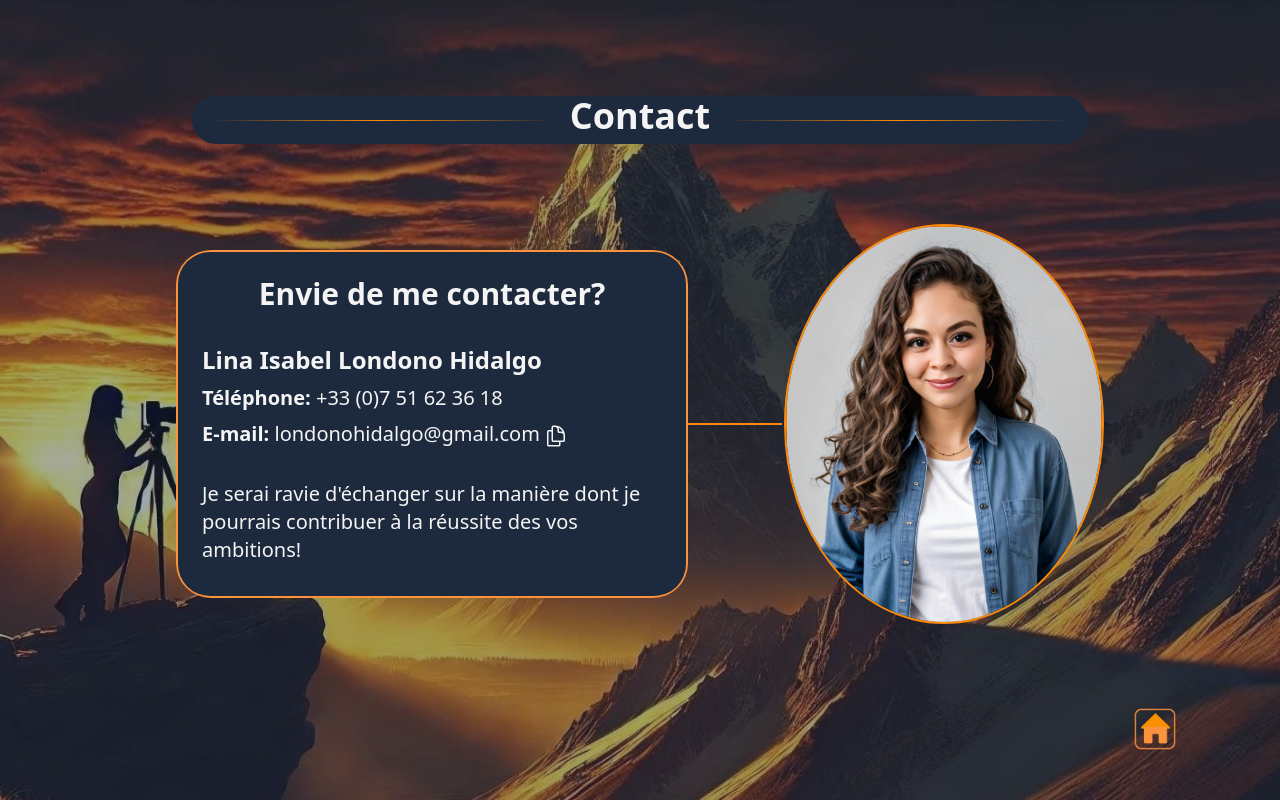
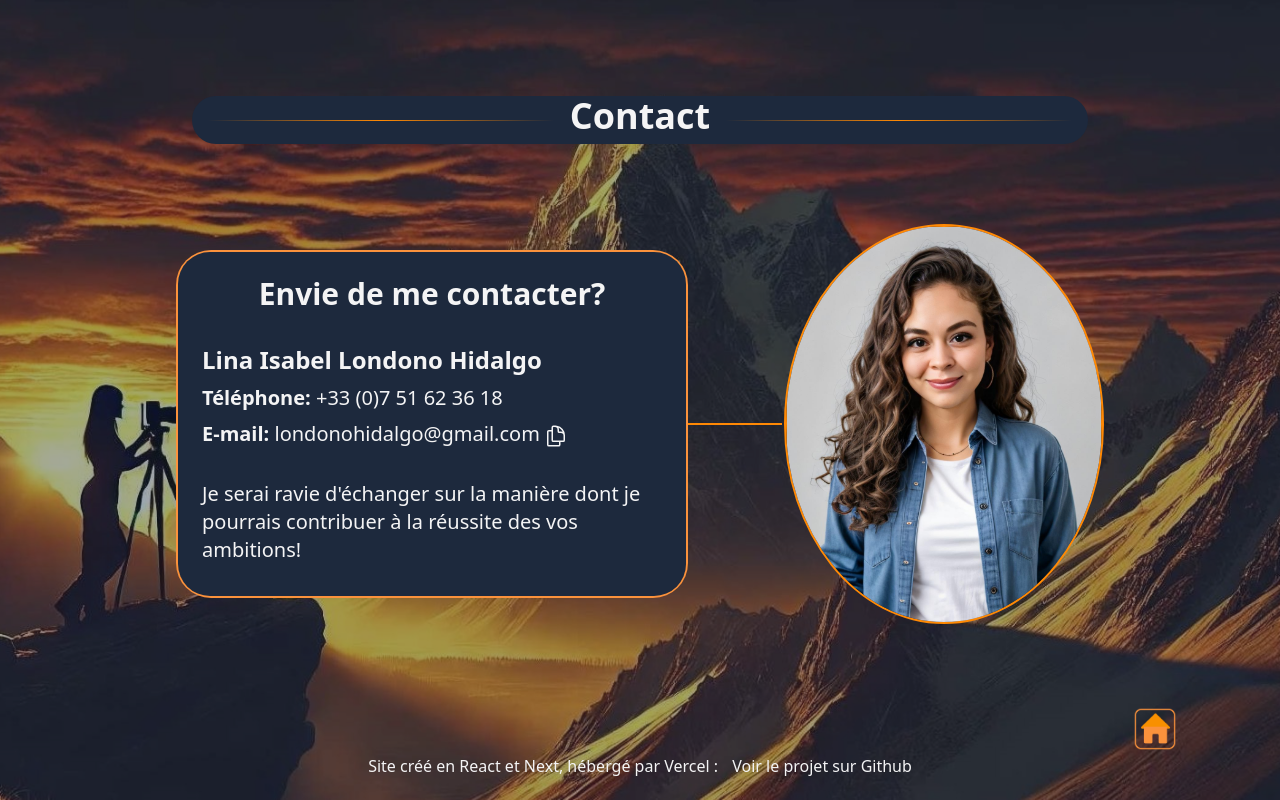
Before and after one commit to LinaIsabelLH/Portfolio, a Next.js app: page / in a window 1280 px wide. Shown: the part 3200-4000 px from the top of the page. Built offline with nearby package versions, Linux system fonts and the light colour scheme.

Commit message:
footer mis en place

```diff
--- a/components/ContactSection.tsx
+++ b/components/ContactSection.tsx
@@ -3,6 +3,7 @@ import Image from "next/image";
 import { motion } from "framer-motion";
 import styles from "../styles/home.module.css";
 import { scrollToSection } from "@/utils/scroll";
+import Footer from "./Footer";
 
 const ContactSection = () => {
   const email = "londonohidalgo@gmail.com";
@@ -110,6 +111,7 @@ const ContactSection = () => {
           />
         </button>
       </div>
+      <Footer/>
     </div>
   );
 };
--- /dev/null
+++ b/components/Footer.tsx
@@ -0,0 +1,19 @@
+
+const Footer = () => {
+  return (
+    <div className="flex flex-wrap z-10 justify-center items-center mt-auto w-full gap-x-2.5 gap-y-0 max-[1100px]:w-[calc(100%-40px)] max-[1100px]:h-auto max-[1100px]:p-[15px_20px] max-[1100px]:gap-[5px]">
+      <p className="text-zinc-100">
+        Site créé en React et Next, hébergé par Vercel :&nbsp;
+      </p>
+      <a
+        href="https://github.com/LinaIsabelLH/Portfolio"
+        target="blank"
+        className="text-zinc-100 hover:underline decoration-orange-400"
+      >
+        <p className="text-zinc-100">Voir le projet sur Github</p>
+      </a>
+    </div>
+  );
+};
+
+export default Footer;
--- a/components/Portfolio/VideoDemoButton.tsx
+++ b/components/Portfolio/VideoDemoButton.tsx
@@ -10,9 +10,9 @@ const VideoDemo = (props: Props) => {
   const { selectedProject } = props;
   const { video: videoProject } = selectedProject;
 
-  if (videoProject === null) {
+  if (videoProject === "Non disponible") {
     return;
-  } else if (videoProject != "Non disponible") {
+  } else if (videoProject != null ) {
     return (
       <a href={videoProject} target="blank">
         <h4>Vidéo Démo</h4>
--- a/components/data/MyProjectsData.tsx
+++ b/components/data/MyProjectsData.tsx
@@ -21,7 +21,7 @@ const MyProjectsList: ProjectType[] = [
     descriptions: [
       "Portfolio moderne et performant, conçu pour valoriser mes projets et compétences en développement web. Développé avec Next.js (SSR/SSG) pour des performances optimales et un bon référencement, il intègre TypeScript pour un code fiable et maintenable. L'expérience utilisateur est enrichie par des animations fluides avec AOS et Framer Motion, tandis que Tailwind CSS assure un design épuré et responsive",
     ],
-    video: null,
+    video: "Non disponible",
     link: null,
     github: "https://github.com/LinaIsabelLH/Portfolio.git",
     stacks: ["react", "typescript", "tailwindcss", "next", "node", "eslint"],
```
Also changed, not shown: pages/index.tsx (+8 -5 lines).
